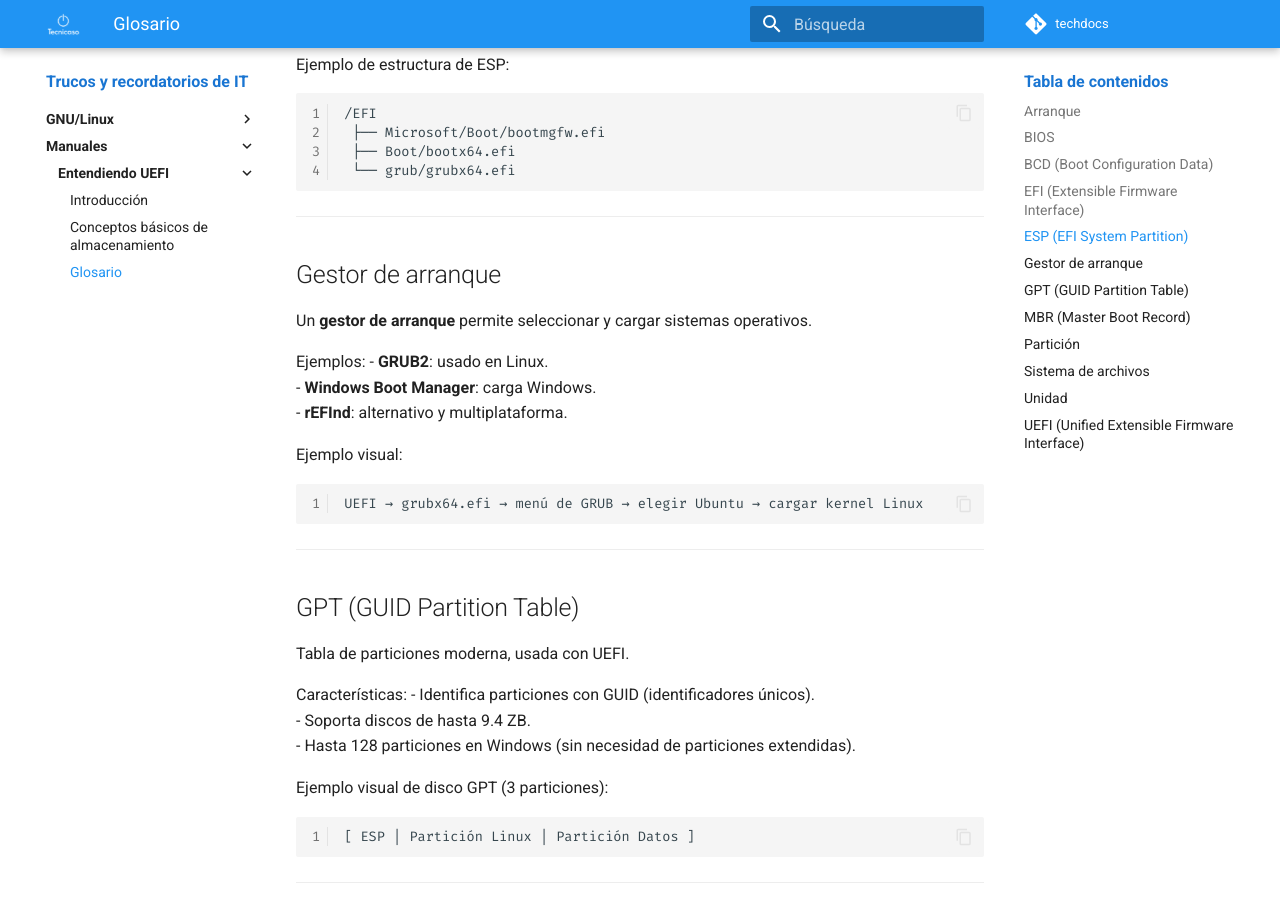
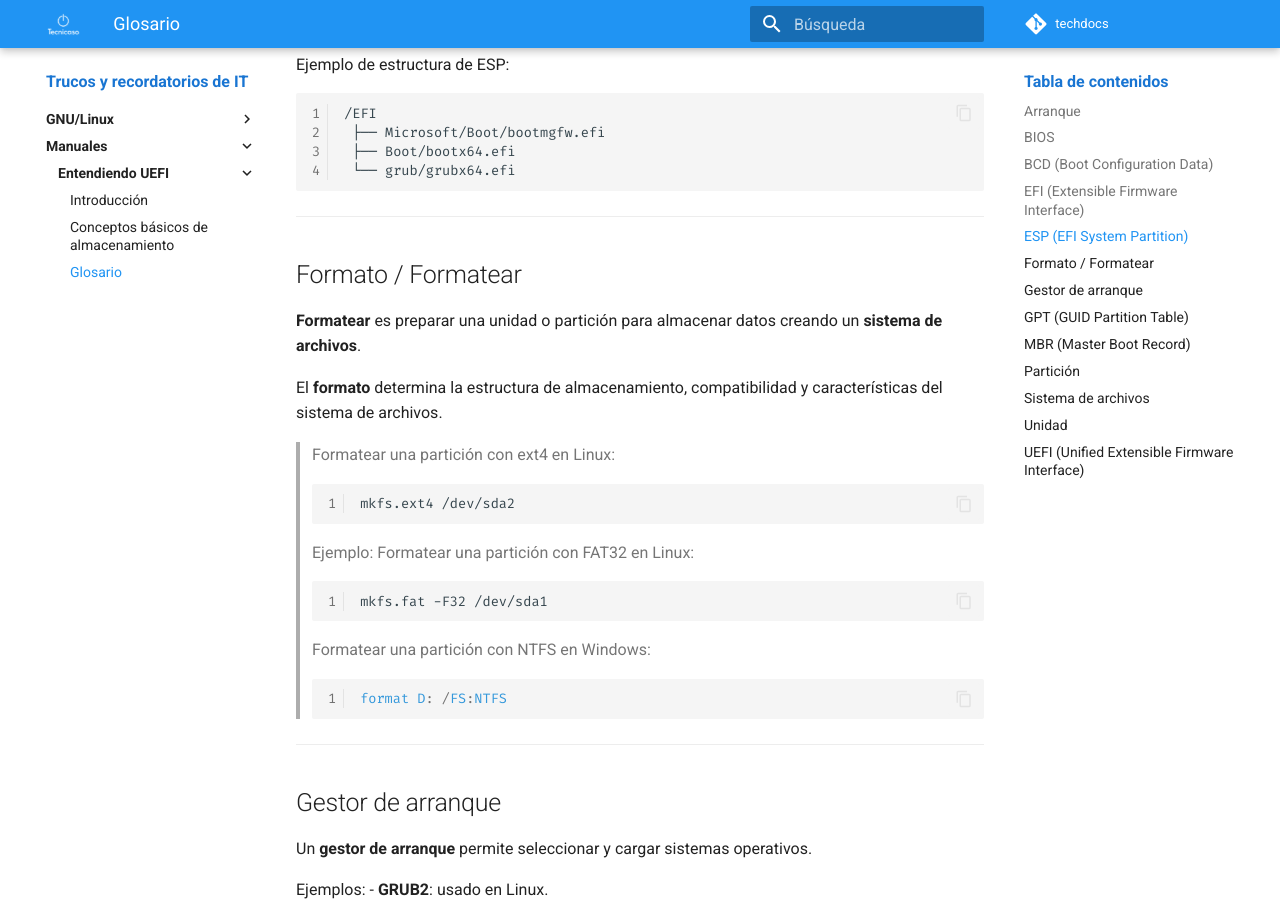
Before and after one commit to ivangarciaalcaide/techdocs, an MkDocs documentation site: the page built from docs/entendiendo_uefi/99-glosario.md, in a window 1280 px wide and 900 px high, scrolled down 2239 px. Built offline with MkDocs 1.6.1 and Material for MkDocs 9.7.7, drawn with Linux system fonts in a browser that asks for light colours; comment, search, counter and statistics services are not loaded; some of the changed text lies outside the part shown.

````diff
--- a/docs/entendiendo_uefi/02-conceptos_basicos_almacenamiento.md
+++ b/docs/entendiendo_uefi/02-conceptos_basicos_almacenamiento.md
@@ -3,8 +3,6 @@
 ---
 
 ## 2. Conceptos básicos de almacenamiento
-
----
 
 ### 2.1 Qué es una partición
 
@@ -13,7 +11,7 @@
 
 Una partición es una _sección del disco que se comporta como una [unidad](99-glosario.md#unidad)
 independiente_. Para que pueda almacenar archivos y directorios, debe contener un
-**[sistema de archivos](99-glosario.md#sistema-de-archivos)** [formateado](99-glosario.md#formato).
+**[sistema de archivos](99-glosario.md#sistema-de-archivos)** [formateado](99-glosario.md#formato-formatear).
 Así, contendrá datos del usuario o un sistema operativo con todo lo necesario para que este pueda arrancar.
 
 > **Nota:** Los discos siempre deben tener al menos una partición para poder ser utilizados por un sistema operativo.
--- a/docs/entendiendo_uefi/99-glosario.md
+++ b/docs/entendiendo_uefi/99-glosario.md
@@ -100,6 +100,26 @@
 
 ---
 
+## Formato / Formatear
+**Formatear** es preparar una unidad o partición para almacenar datos creando un **sistema de archivos**.
+
+El **formato** determina la estructura de almacenamiento, compatibilidad y características del sistema de archivos.
+
+> Formatear una partición con ext4 en Linux:
+> ```bash
+> mkfs.ext4 /dev/sda2
+> ```
+> Ejemplo: Formatear una partición con FAT32 en Linux:
+> ```bash
+> mkfs.fat -F32 /dev/sda1
+> ```
+> Formatear una partición con NTFS en Windows:
+> ```powershell
+> format D: /FS:NTFS
+> ```
+
+---
+
 ## Gestor de arranque
 Un **gestor de arranque** permite seleccionar y cargar sistemas operativos.
 
@@ -161,7 +181,7 @@
 El **sistema de archivos** define cómo se organizan y almacenan los datos dentro de una partición.
 
 Ejemplos:
-- **FAT32:** usado en ESP por compatibilidad.
+- **FAT32:** usado en ESP (partición EFI) por compatibilidad.
 - **NTFS:** Windows.
 - **ext4:** Linux.
 
````
Also changed, not shown: other parts of docs/entendiendo_uefi/02-conceptos_basicos_almacenamiento.md (+1 -1 lines), other parts of docs/entendiendo_uefi/99-glosario.md (+1 -1 lines), docs/entendiendo_uefi/.includes/footer.md (renamed from docs/entendiendo_uefi/footer.md, +4 -0 lines), docs/entendiendo_uefi/01-introduccion.md (+1 -1 lines).
